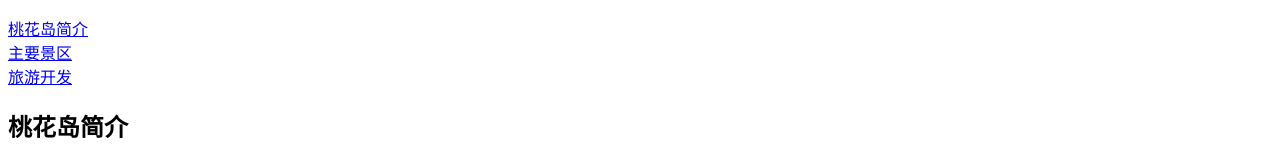
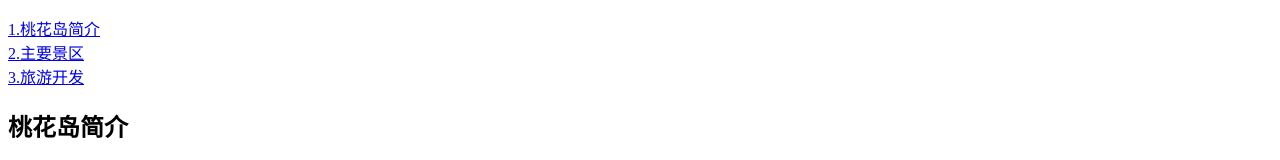
Before and after one commit to huyiling1111/demo, a plain HTML site: page index.html in a window 1280 px wide. Shown: the top 160 px of the page. Drawn offline with Linux system fonts and the light colour scheme.

Commit message:
Update index.html

```diff
--- a/index.html
+++ b/index.html
@@ -19,9 +19,9 @@
     <div>
       <aside>
         <ol>
-          <li><a href="#taohuadao">桃花岛简介</a></li>
-          <li><a href="#place">主要景区</a></li>
-          <li><a href="#travel">旅游开发</a></li>
+          <li><a href="#taohuadao">1.桃花岛简介</a></li>
+          <li><a href="#place">2.主要景区</a></li>
+          <li><a href="#travel">3.旅游开发</a></li>
         </ol>
       </aside>
       <main>
```
